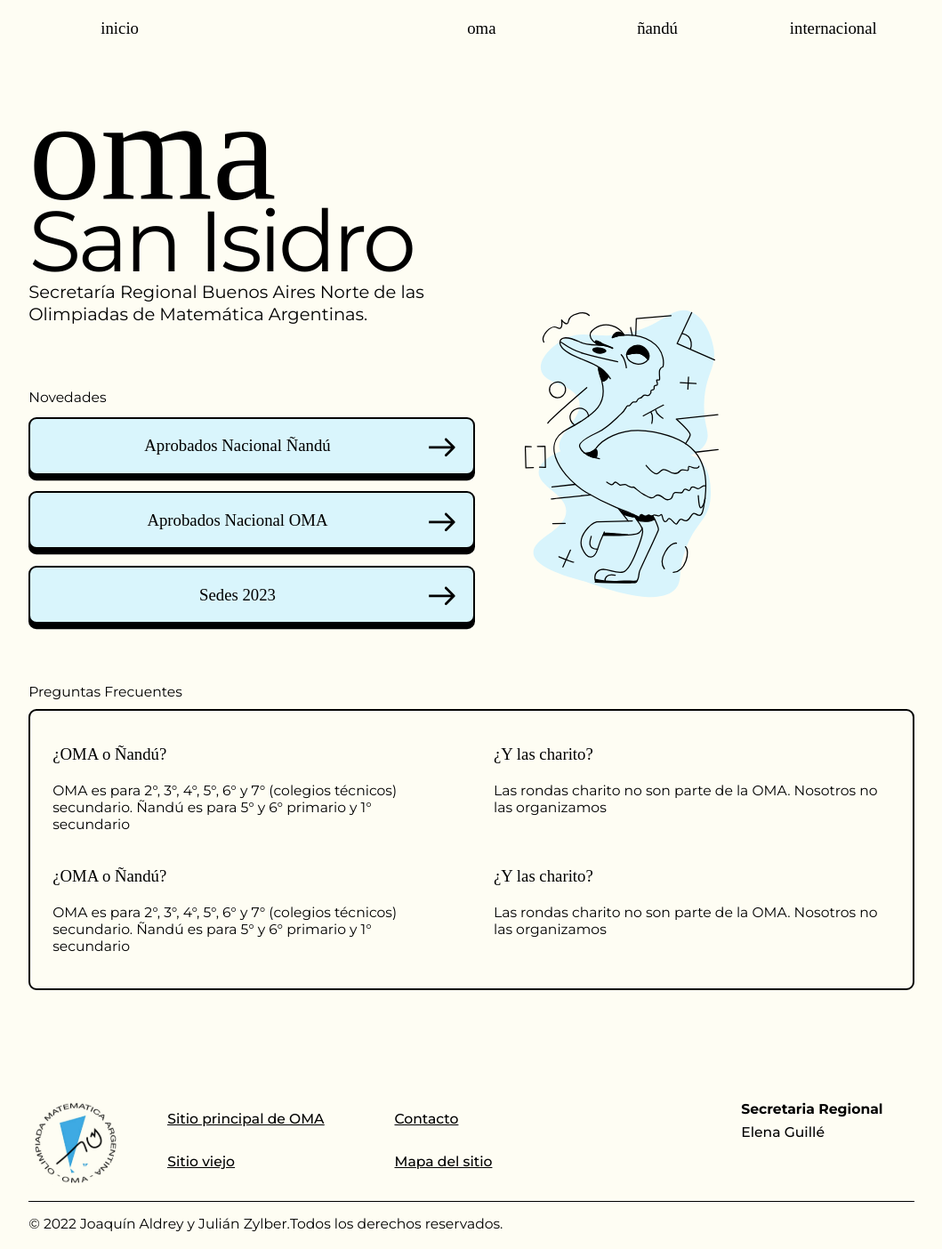
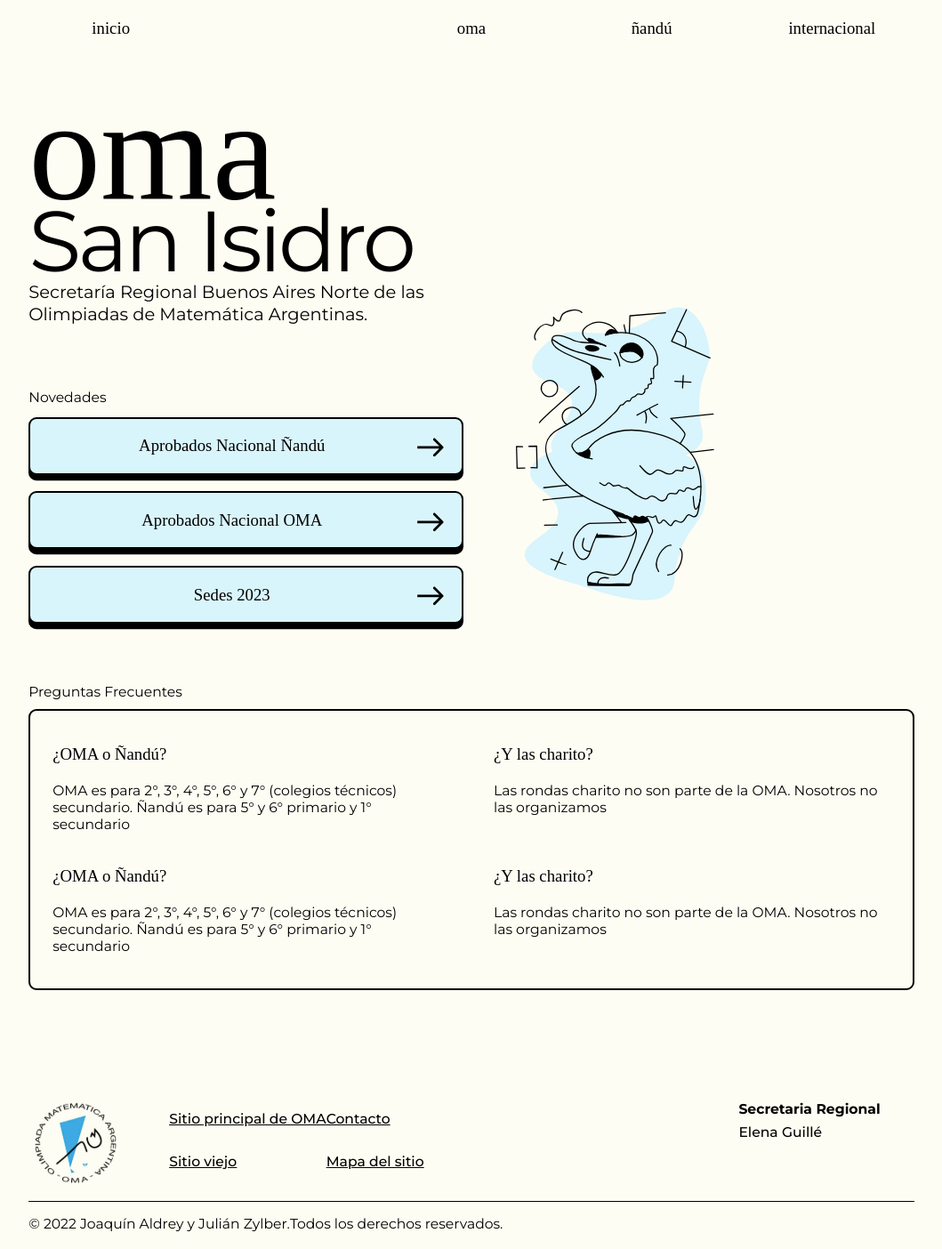
Before and after one commit to JZylber/oma-san-isidro, a Next.js app: page / in a window 1280 px wide. Shown: the whole page at 89% size, without its empty margins (110-1169 px from the left). Built offline with nearby package versions, Linux system fonts and the light colour scheme; a web font is replaced by a local one.

Commit message:
fix(styles): fixed subgrid compatibility with chrome

```diff
--- a/components/Footer/Footer.module.scss
+++ b/components/Footer/Footer.module.scss
@@ -6,7 +6,7 @@
         display: grid;
         grid-column: 1/-1;
         grid-row: 4/5;
-        grid-template-columns: subgrid;
+        @include shared.desktop-columns;
         grid-template-rows: 12*shared.$desktop-spacing max-content;
         align-items: start;
         row-gap: 6*shared.$desktop-spacing;
@@ -56,7 +56,7 @@
             grid-column: 1/7;
             grid-row: 1/2;
             display: grid;
-            grid-template-columns: subgrid;
+            @include shared.desktop-columns;
             grid-template-rows: 1fr;
             height: 100%;
         }
--- a/components/NavBar/Navbar.module.scss
+++ b/components/NavBar/Navbar.module.scss
@@ -17,7 +17,7 @@
         grid-row: 1/2;
         grid-column: 1/-1;
         display: grid;
-        grid-template-columns: subgrid;
+        @include shared.tablet-columns;
         grid-template-rows: 1fr;
         padding-top: shared.$tabletYspacing * 3;
         min-height: shared.$tabletYspacing * 4;
@@ -26,7 +26,7 @@
         grid-row: 1/2;
         grid-column: 1/-1;
         display: grid;
-        grid-template-columns: subgrid;
+        @include shared.desktop-columns;
         grid-template-rows: 1fr;
         padding-top: shared.$desktop-spacing * 3;
         min-height: shared.$desktop-spacing * 4;
--- a/pages/styles/Home.module.scss
+++ b/pages/styles/Home.module.scss
@@ -1,15 +1,21 @@
 @use '../../styles/shared.scss' as shared;
 
 .main {
-    padding-left: 5.5 * shared.$mobile-spacing;
-    padding-right: 5.5 * shared.$mobile-spacing;
+    @include shared.mobile-only{
+        padding-left: 5.5 * shared.$mobile-spacing;
+        padding-right: 5.5 * shared.$mobile-spacing;
+    }
     @include shared.not-mobile {
-        padding-left: 0;
-        padding-right: 0;
         grid-row: 2/-1;
         grid-column: 1/-1;
         display: grid;
-        grid-template-columns: subgrid;
+    }
+    @include shared.tablet-only{
+        @include shared.tablet-columns;
+        /*Pending: tablet columns*/
+    }
+    @include shared.desktop-only{
+        @include shared.desktop-columns;
         grid-template-rows: 63*shared.$desktop-spacing 53*shared.$desktop-spacing max-content max-content;
     }
 }
@@ -19,15 +25,13 @@
     @include shared.tablet-only{
         display: grid;
         column-gap: 2.5 * shared.$tabletXspacing;
-        grid-template-columns: repeat(8,1fr);
-        grid-template-rows: max-content max-content;
+        @include shared.tablet-columns;
         padding-left:  10.5 * shared.$tabletXspacing;
         padding-right: 10.5 * shared.$tabletXspacing;
     }
     @include shared.desktop-only {
         display: grid;
-        gap: 0 2.5 * shared.$desktop-spacing;
-        grid-template-columns: repeat(10,1fr);
+        @include shared.desktop-columns;
         grid-template-rows: max-content max-content;
         padding-left:  20 * shared.$desktopXspacing;
         padding-right: 20 * shared.$desktopXspacing;
--- a/styles/shared.scss
+++ b/styles/shared.scss
@@ -17,6 +17,7 @@ $desktopYspacing: 100vh/128;
 
 $desktop-spacing: 100vmin/128;
 
+/*Unified media queries*/
 @mixin mobile-only {
     @media screen and (max-width:767px){
         @content;
@@ -38,6 +39,8 @@ $desktop-spacing: 100vmin/128;
     }
 }
 
+/*Used Fonts*/
+
 @mixin font-montserrat($weight) {
     font-family: 'Montserrat';
     font-style: normal;
@@ -49,3 +52,14 @@ $desktop-spacing: 100vmin/128;
     font-style: normal;
     font-weight: $weight;
 }
+
+/*Grids*/
+@mixin tablet-columns {
+    column-gap: 2.5 * $tabletXspacing;
+    grid-template-columns: repeat(8,1fr);
+}
+
+@mixin desktop-columns {
+    gap: 0 2.5 * $desktopXspacing;
+    grid-template-columns: repeat(10,1fr);
+}
```
